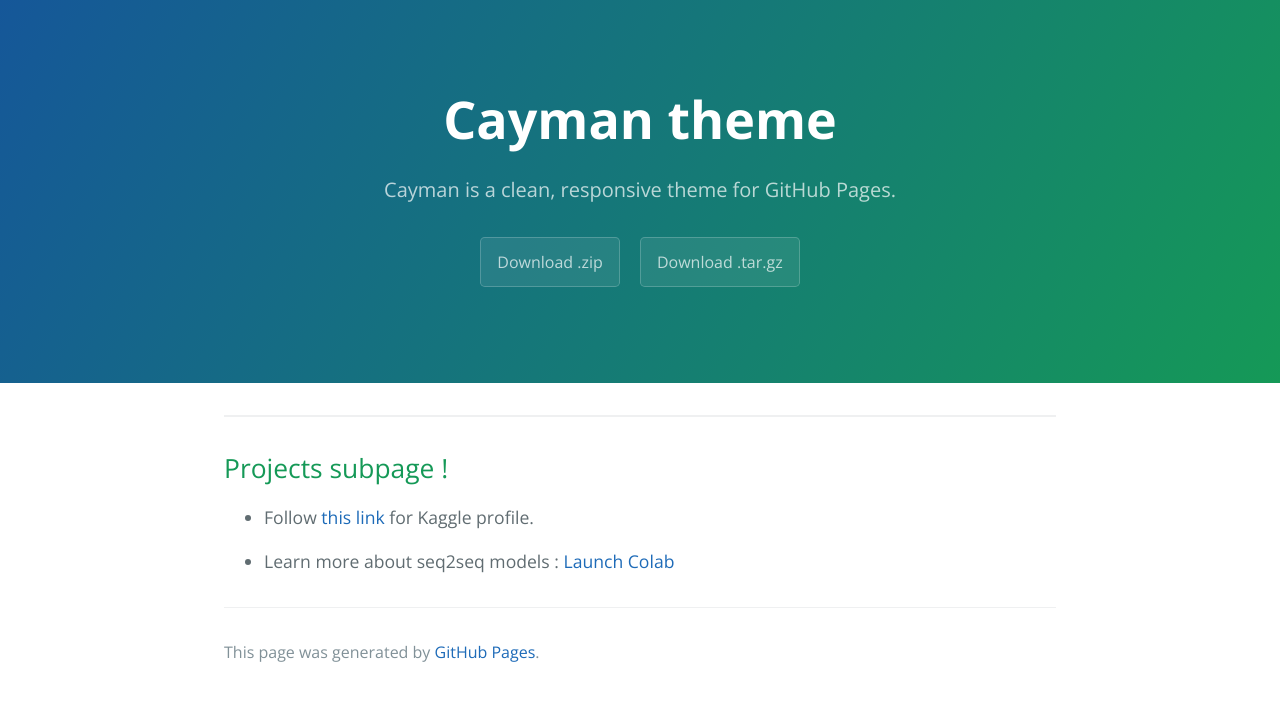
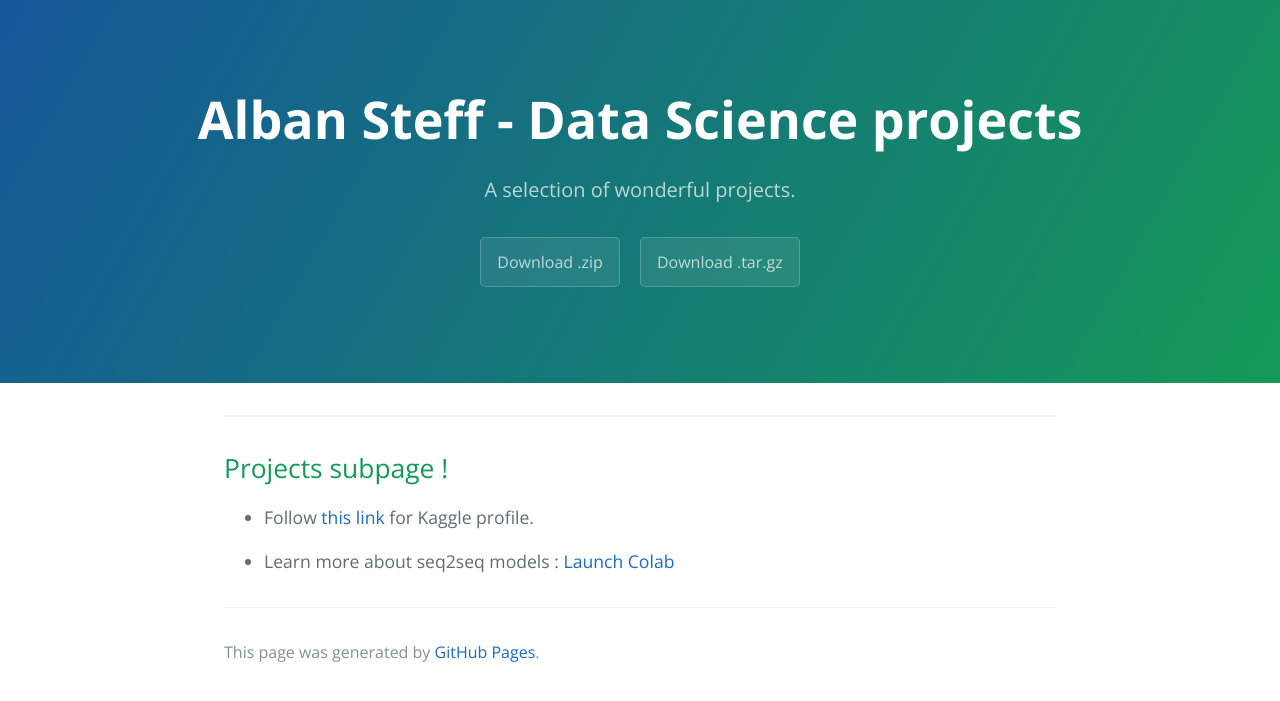
Before and after one commit to albansteff/albansteff.github.io, a Jekyll site: the page built from subpage.md, in a window 1280 px wide. Shown: the top 701 px of the page. Built offline with Jekyll 4.4.1, drawn with Linux system fonts in a browser that asks for light colours; our own code applies the rules of GitHub Pages for plain Markdown files.

Commit message:
Update _config.yml

```diff
--- a/_config.yml
+++ b/_config.yml
@@ -1,5 +1,6 @@
-title: Cayman theme
-description: Cayman is a clean, responsive theme for GitHub Pages.
+title: Alban Steff - Data Science projects
+description: A selection of wonderful projects.
+
 show_downloads: true
 google_analytics:
 theme: jekyll-theme-cayman
```
